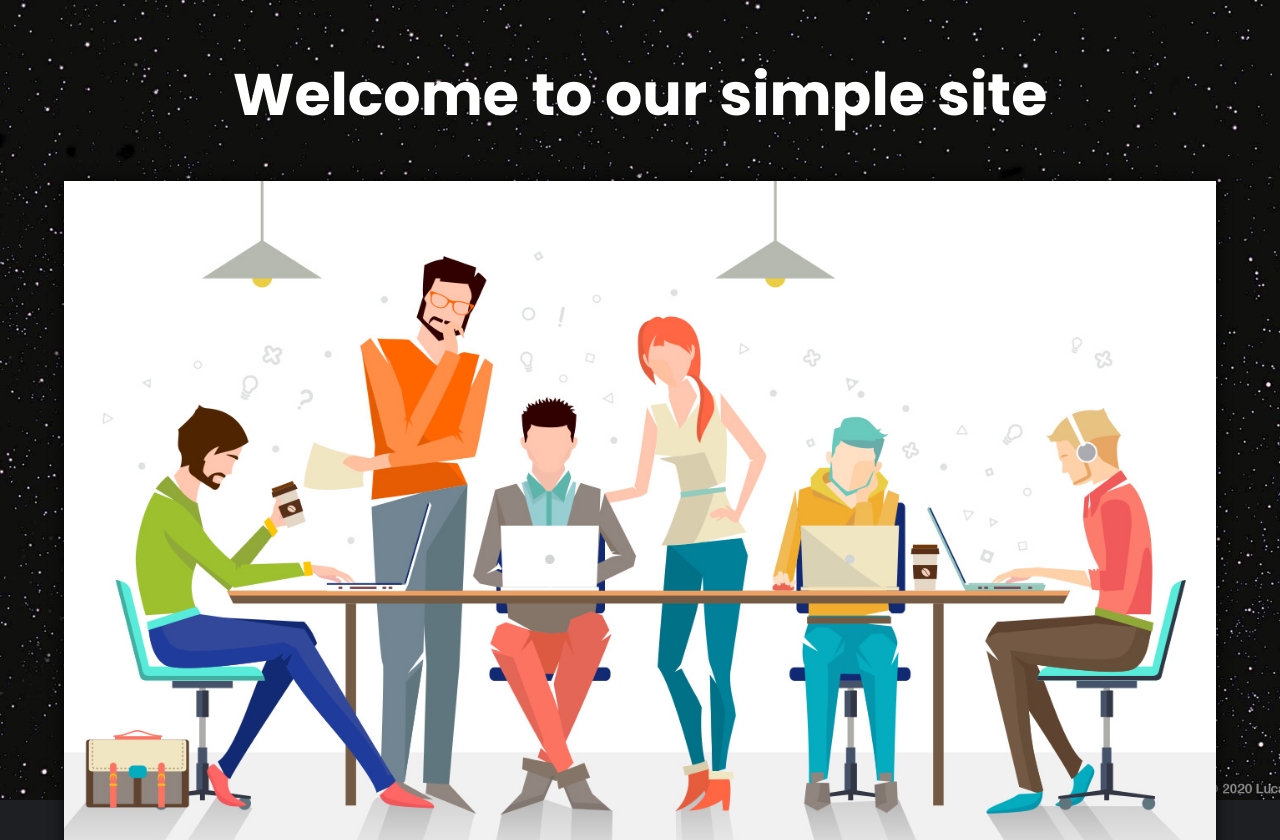
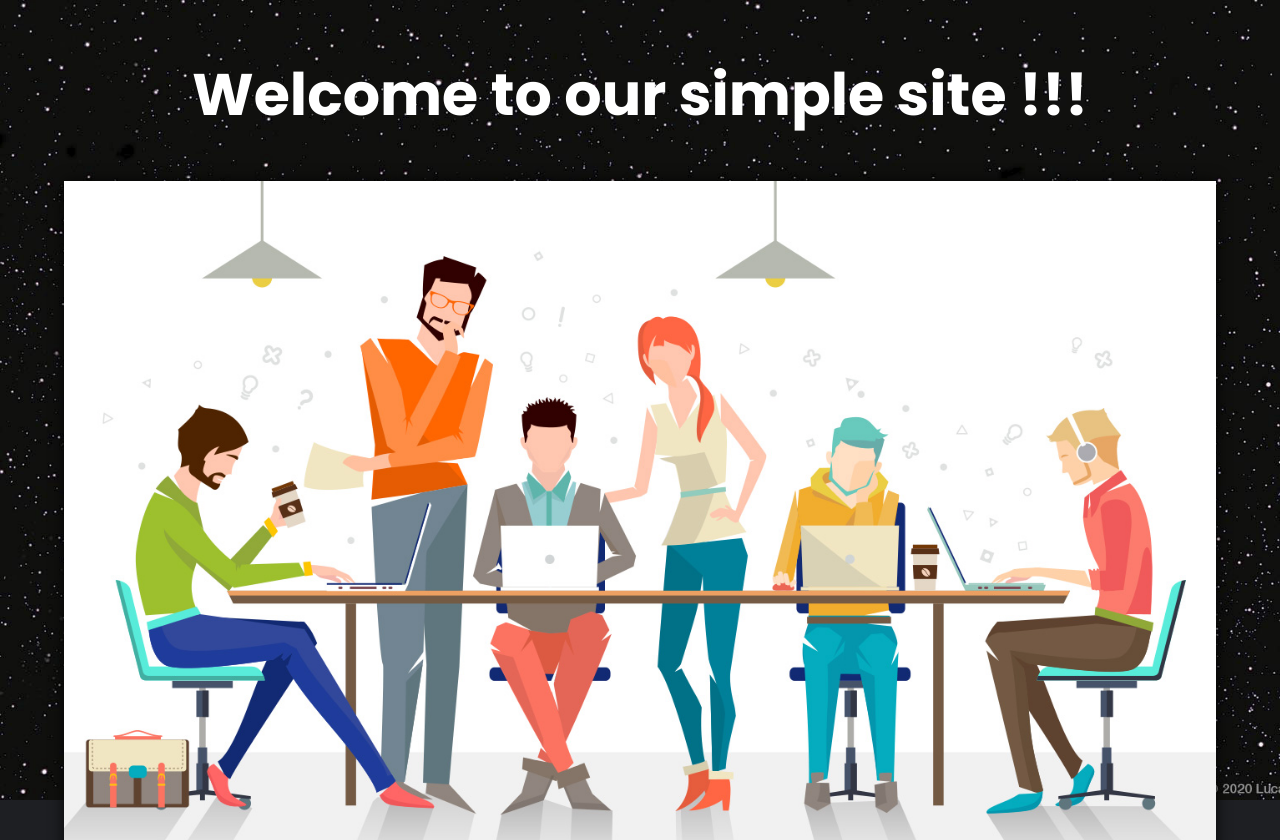
Before and after one commit to adelvahdati/asd-project, a plain HTML site: page index.html in a window 1280 px wide. Shown: the top 840 px of the page. Drawn offline with Linux system fonts and the light colour scheme.

Commit message:
index changed

```diff
--- a/index.html
+++ b/index.html
@@ -11,7 +11,7 @@
 
 		<!-- Header -->
 			<header id="header">
-				<div class="logo"><a href="#">Welcome to our simple site</a></div>
+				<div class="logo"><a href="#">Welcome to our simple site !!!</a></div>
 			</header>
 
 		<!-- Main -->
```
